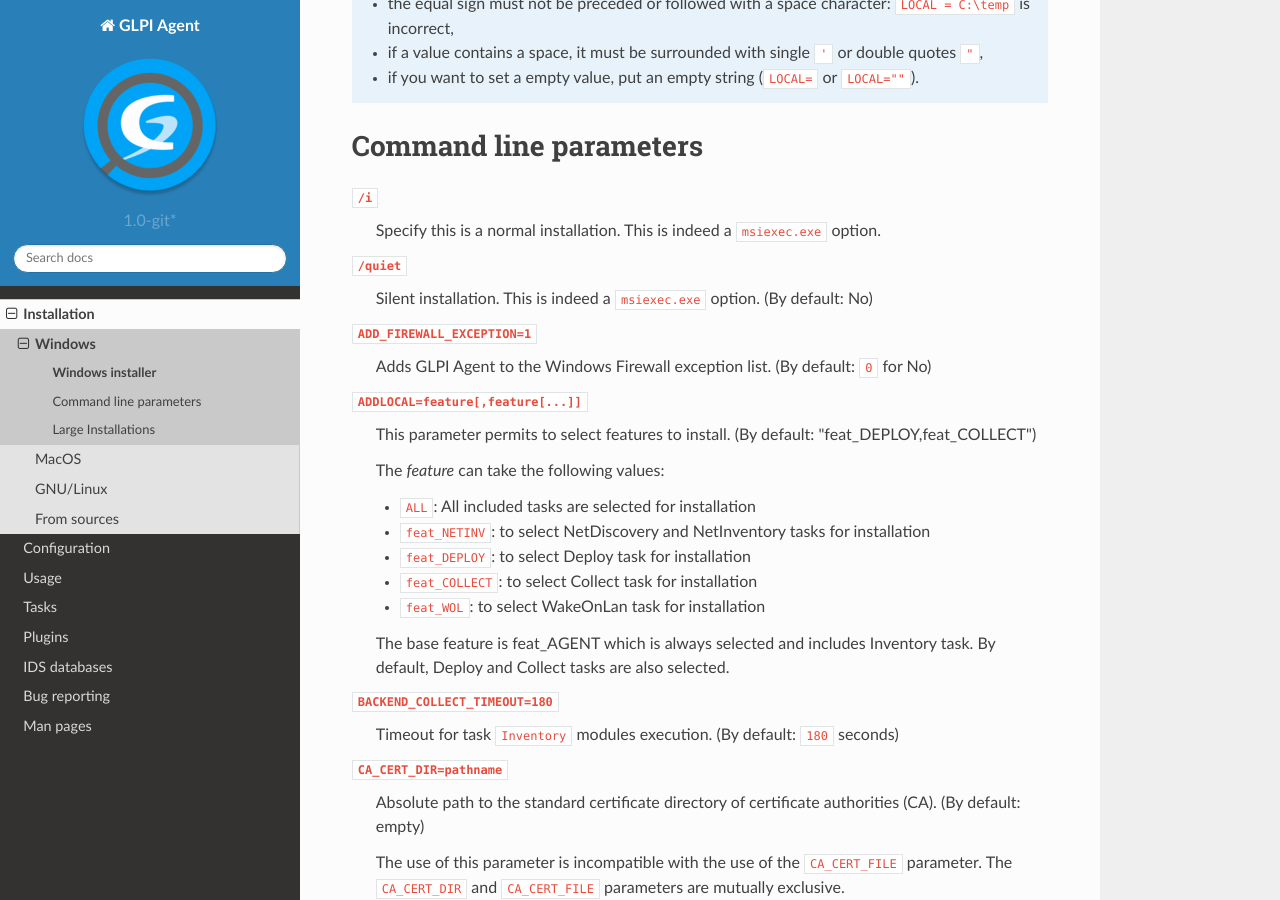
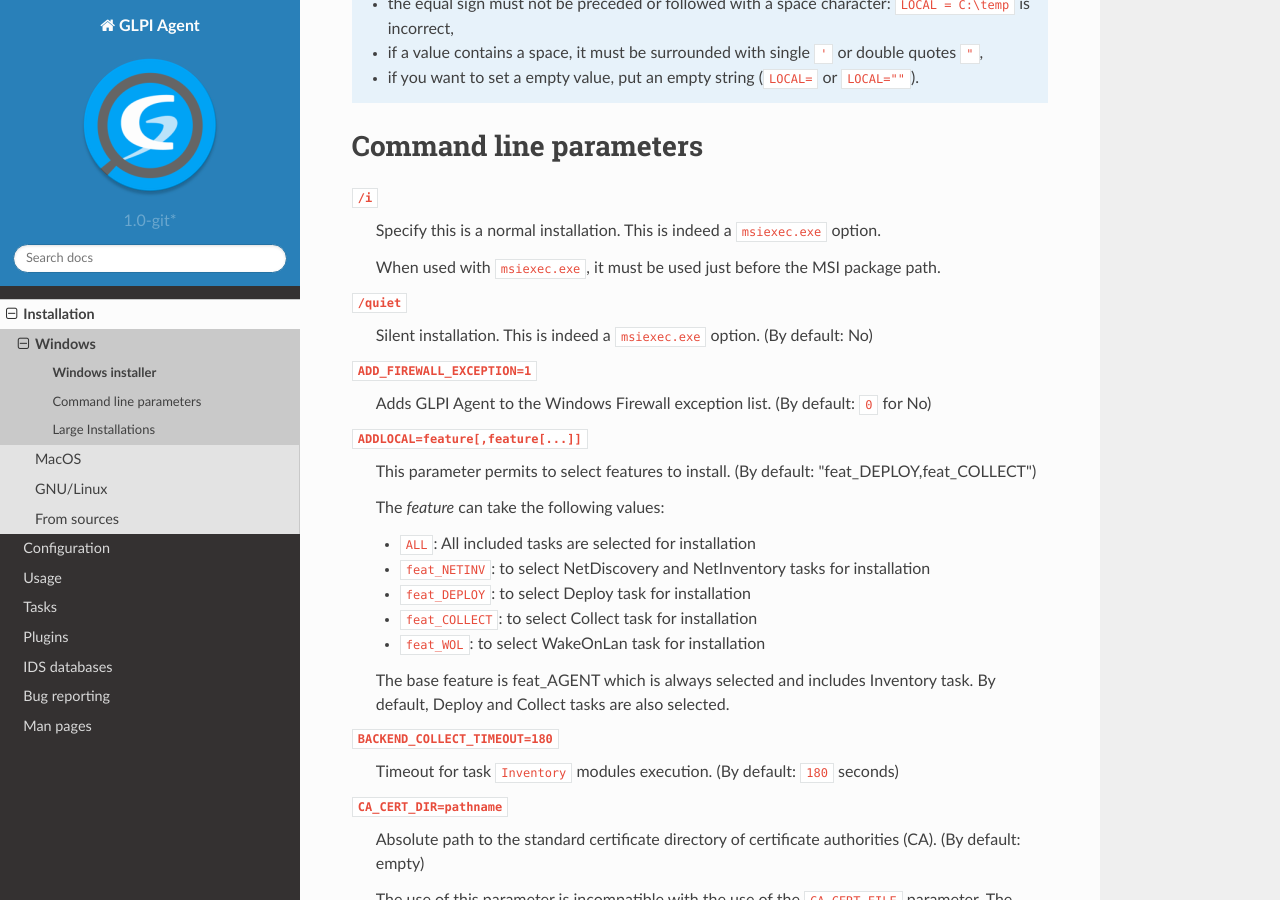
Before and after one commit to glpi-project/doc-agent, a Sphinx documentation site: the page built from source/installation/windows-command-line.rst, in a window 1280 px wide and 900 px high, scrolled down 690 px. Built offline with Sphinx 7.4.7 and the Read the Docs theme 2.0.0, drawn with Linux system fonts in a browser that asks for light colours.

Commit message:
Fix /quiet position when installing msi package with msiexec

```diff
--- a/source/installation/windows-command-line.rst
+++ b/source/installation/windows-command-line.rst
@@ -13,7 +13,7 @@
 .. prompt:: batch
    :substitutions:
 
-   msiexec /i /quiet GLPI-Agent-|version|-x64.msi SERVER=<URL>
+   msiexec /i GLPI-Agent-|version|-x64.msi /quiet SERVER=<URL>
 
 All options can be defined in several places; the last taking precedence on all others:
 
@@ -39,6 +39,8 @@
 
 ``/i``
    Specify this is a normal installation. This is indeed a ``msiexec.exe`` option.
+
+   When used with ``msiexec.exe``, it must be used just before the MSI package path.
 
 ``/quiet``
    Silent installation. This is indeed a ``msiexec.exe`` option. (By default: No)
```
